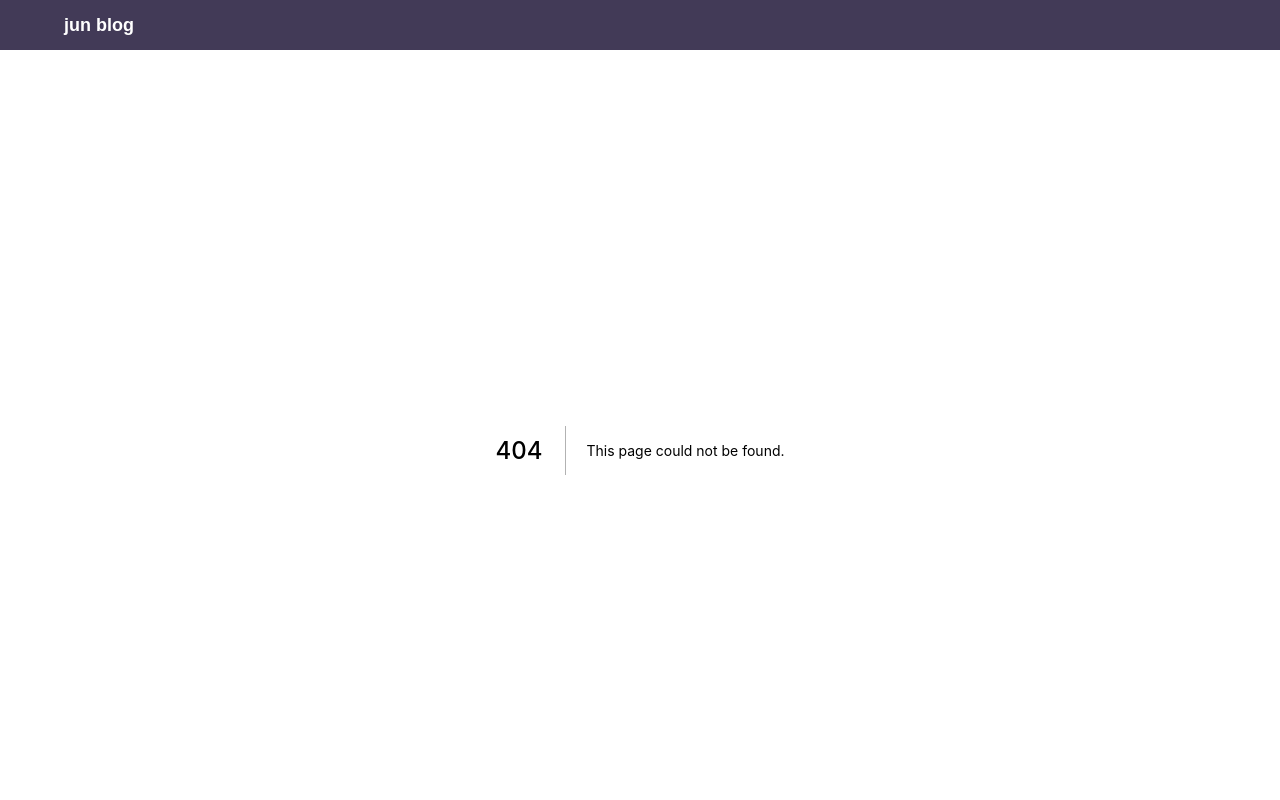
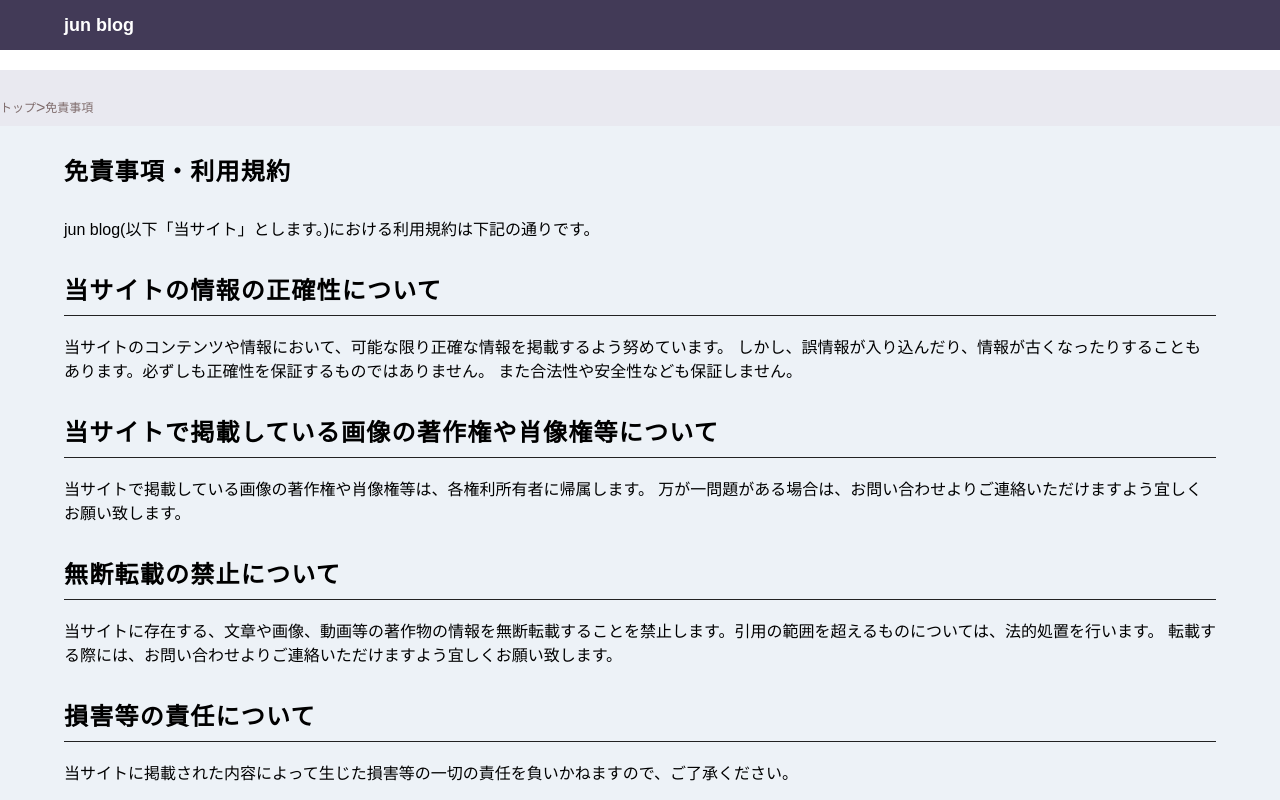
Before and after one commit to junichi4250/myBlog, a Next.js app: page /disclaimer in a window 1280 px wide. Before the commit this address had no page. Shown: the top 800 px of the page. Built offline with nearby package versions, Linux system fonts and the light colour scheme.

Commit message:
免責事項実装

```diff
--- /dev/null
+++ b/src/pages/disclaimer/disclaimer.module.scss
@@ -0,0 +1,49 @@
+@import 'src/assets/styles/global/mixins/mixins';
+@import 'src/assets/styles/global/valiables/valiables';
+
+.disclaimerPage {
+  $MAX_CONTENT_WIDTH: 1240px;
+  $LEFT_OR_RIGHT_MINIMAL_EQUAL_PADDINGS__WIDE_SCREENS: 34px;
+
+  $wideScreen: $MAX_CONTENT_WIDTH + 2 * $LEFT_OR_RIGHT_MINIMAL_EQUAL_PADDINGS__WIDE_SCREENS;
+
+  $MEDIUM_SCREENS__MINIMAL_WIDTH: 580px;
+
+  @mixin WideScreen() {
+    @media screen and (min-width: $wideScreen) {
+      @content;
+    }
+  }
+
+  @mixin MediumAndSmallScreen() {
+    @media screen and (max-width: $wideScreen) {
+      @content;
+    }
+  }
+
+  @include WideScreen() {
+    @include CenteredContentWithComputedSidePaddings($MAX_CONTENT_WIDTH);
+  }
+
+  @include MediumAndSmallScreen() {
+    @include EqualLeftAndRightPaddings(5%);
+  }
+
+  padding-top: 30px;
+  padding-bottom: 90px;
+  background: $BASE_COLOR_BLUE_GRAY;
+
+  h1 {
+    margin-bottom: 30px;
+  }
+
+  h2 {
+    margin-top: 35px;
+    line-height: 28px;
+  }
+
+  p {
+    margin-top: 20px;
+    line-height: 24px;
+  }
+}
--- /dev/null
+++ b/src/pages/disclaimer/index.tsx
@@ -0,0 +1,80 @@
+import React from 'react'
+// style
+import styles from './disclaimer.module.scss'
+// components
+import Breadcrumb from '@/components/breadcrumb/Breadcrumb'
+// module
+import MetaData from '@/module/metaData/MetaData'
+import { pagesPath } from '@/module/url/pagesPath'
+import { SiteUrl } from '@/module/url/siteUrl'
+
+const Disclaimer: React.FC = () => {
+  const breadcrumbLinks: Breadcrumb[] = [
+    {
+      path: pagesPath.$url().pathname,
+      label: SiteUrl.Top.pageName,
+    },
+    {
+      path: pagesPath.disclaimer.$url().pathname,
+      label: SiteUrl.Disclaimer.pageName,
+    },
+  ]
+  return (
+    <>
+      <MetaData
+        title={SiteUrl.Disclaimer.pageName}
+        description='免責事項のページです'
+        noDefaultDescription={false}
+        ogpImageURI={''}
+        url={pagesPath.disclaimer.$url().pathname}
+        type='article'
+        twitterCardType='summary_large_image'
+      />
+      <Breadcrumb links={breadcrumbLinks} />
+      <main className={styles.disclaimerPage}>
+        <h1 className='heading1'>免責事項・利用規約</h1>
+
+        <p>jun blog(以下「当サイト」とします。)における利用規約は下記の通りです。</p>
+
+        <h2 className='heading2 heading2__underline'>当サイトの情報の正確性について</h2>
+
+        <p>
+          当サイトのコンテンツや情報において、可能な限り正確な情報を掲載するよう努めています。
+          しかし、誤情報が入り込んだり、情報が古くなったりすることもあります。必ずしも正確性を保証するものではありません。
+          また合法性や安全性なども保証しません。
+        </p>
+
+        <h2 className='heading2 heading2__underline'>
+          当サイトで掲載している画像の著作権や肖像権等について
+        </h2>
+
+        <p>
+          当サイトで掲載している画像の著作権や肖像権等は、各権利所有者に帰属します。
+          万が一問題がある場合は、お問い合わせよりご連絡いただけますよう宜しくお願い致します。
+        </p>
+
+        <h2 className='heading2 heading2__underline'>無断転載の禁止について</h2>
+
+        <p>
+          当サイトに存在する、文章や画像、動画等の著作物の情報を無断転載することを禁止します。引用の範囲を超えるものについては、法的処置を行います。
+          転載する際には、お問い合わせよりご連絡いただけますよう宜しくお願い致します。
+        </p>
+
+        <h2 className='heading2 heading2__underline'>損害等の責任について</h2>
+
+        <p>
+          当サイトに掲載された内容によって生じた損害等の一切の責任を負いかねますので、ご了承ください。
+        </p>
+        <p>
+          また当サイトからリンクやバナーなどによって他のサイトに移動された場合、移動先サイトで提供される情報、サービス等について一切の責任も負いません。
+        </p>
+        <p>当サイトを利用する場合は、自己責任で行う必要があります。</p>
+
+        <p>令和4年7月2日　策定</p>
+        <p>令和4年7月2日　改定</p>
+      </main>
+    </>
+  )
+}
+
+export default Disclaimer
```
